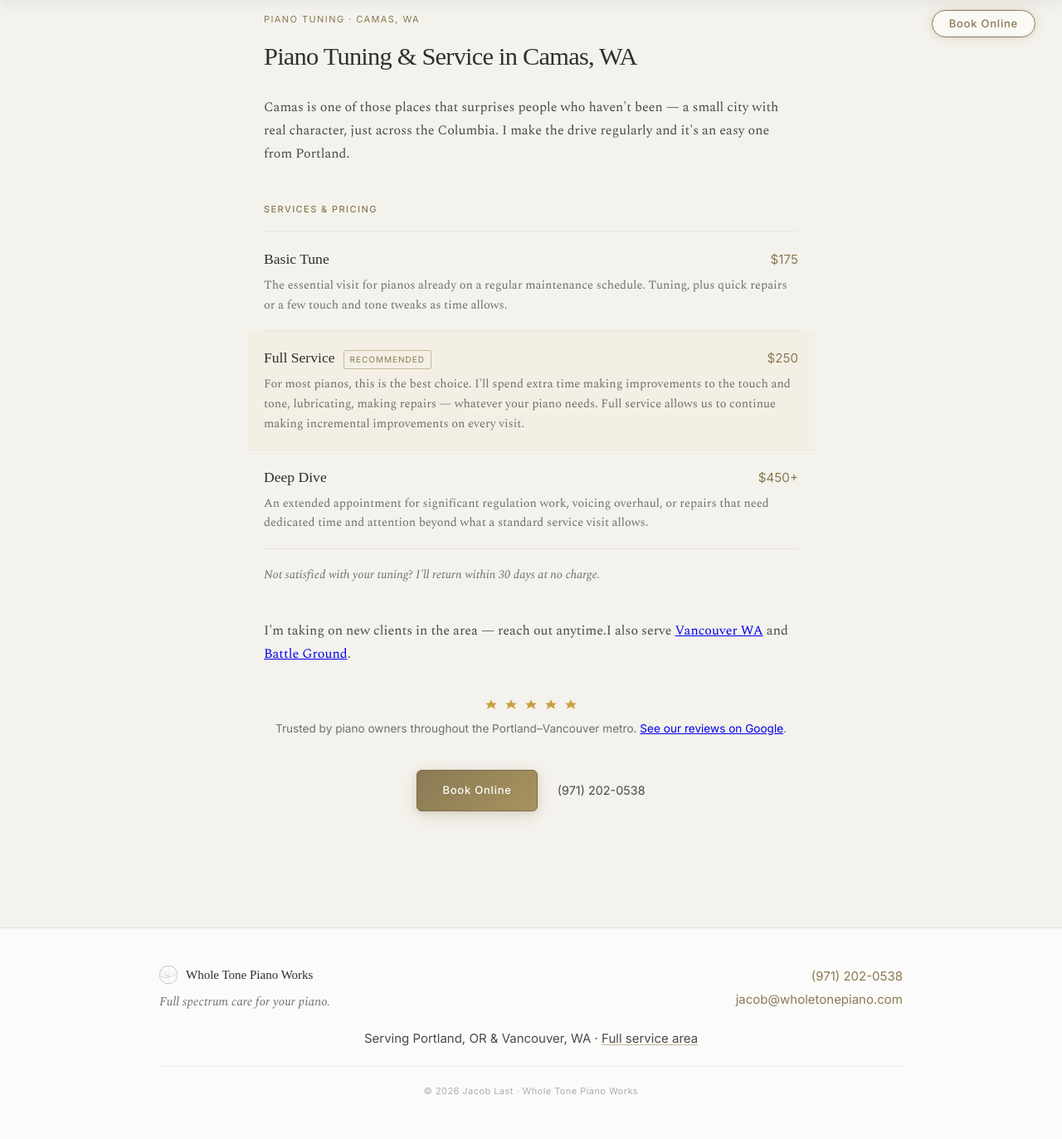
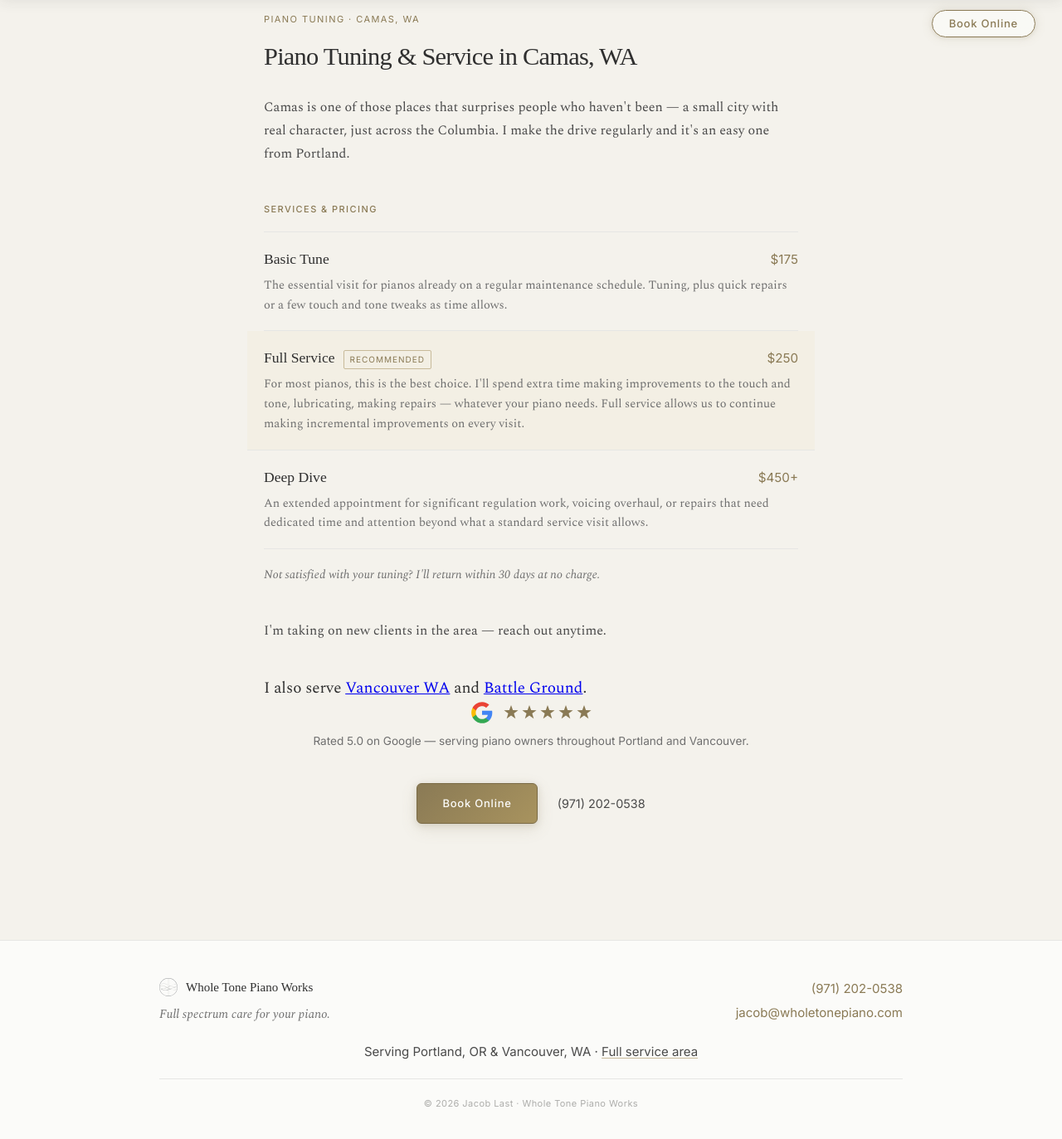
Before and after one commit to jacoblast/jacoblast.github.io, a Jekyll site: the page built from _locations/camas.md, in a window 1280 px wide and 1400 px high, scrolled down 185 px. Shown: the top 1373 px of the window at 83% size. Built offline with Jekyll 4.4.1, drawn with Linux system fonts in a browser that asks for light colours; some web fonts are replaced.

Commit message:
Update location trust strip with Google logo and separate neighbors paragraph
- Move neighbors links to separate paragraph with improved styling
- Replace generic stars with Google logo + accent-color stars (matching main page)
- Update trust strip text to 'Rated 5.0 on Google'
- Add .loc-trust-strip-top and .loc-trust-strip-google CSS classes
- Update .loc-neighbors styling for standalone paragraph

Co-Authored-By: Claude Haiku 4.5 <noreply@anthropic.com>

```diff
--- a/_layouts/location.html
+++ b/_layouts/location.html
@@ -55,26 +55,35 @@ layout: default
     </div>
     <p class="loc-guarantee reveal">Not satisfied with your tuning? I'll return within 30 days at no charge.</p>
 
-    <p class="loc-closing reveal">{{ page.closing }}
+    <p class="loc-closing reveal">{{ page.closing }}</p>
+
     {%- if page.neighbors %}
+    <p class="loc-neighbors reveal">I also serve
       {%- assign count = page.neighbors.size -%}
-      I also serve
       {%- for neighbor in page.neighbors %}
         <a href="/piano-tuning-{{ neighbor.slug }}/">{{ neighbor.name }}</a>
         {%- if forloop.last %}.{%- elsif count == 2 %} and {%- else %}, {%- if forloop.rindex == 2 %} and {%- endif -%}{%- endif %}
       {%- endfor %}
+    </p>
     {%- endif %}
-    </p>
 
     <div class="loc-trust-strip reveal">
-      <div class="loc-trust-strip-stars">
-        <svg viewBox="0 0 24 24" fill="none" xmlns="http://www.w3.org/2000/svg"><path d="M12 2L15.09 8.26H22L17.45 12.74L19.54 18.99L12 14.51L4.46 18.99L6.55 12.74L2 8.26H8.91L12 2Z" fill="#C8A040"/></svg>
-        <svg viewBox="0 0 24 24" fill="none" xmlns="http://www.w3.org/2000/svg"><path d="M12 2L15.09 8.26H22L17.45 12.74L19.54 18.99L12 14.51L4.46 18.99L6.55 12.74L2 8.26H8.91L12 2Z" fill="#C8A040"/></svg>
-        <svg viewBox="0 0 24 24" fill="none" xmlns="http://www.w3.org/2000/svg"><path d="M12 2L15.09 8.26H22L17.45 12.74L19.54 18.99L12 14.51L4.46 18.99L6.55 12.74L2 8.26H8.91L12 2Z" fill="#C8A040"/></svg>
-        <svg viewBox="0 0 24 24" fill="none" xmlns="http://www.w3.org/2000/svg"><path d="M12 2L15.09 8.26H22L17.45 12.74L19.54 18.99L12 14.51L4.46 18.99L6.55 12.74L2 8.26H8.91L12 2Z" fill="#C8A040"/></svg>
-        <svg viewBox="0 0 24 24" fill="none" xmlns="http://www.w3.org/2000/svg"><path d="M12 2L15.09 8.26H22L17.45 12.74L19.54 18.99L12 14.51L4.46 18.99L6.55 12.74L2 8.26H8.91L12 2Z" fill="#C8A040"/></svg>
+      <div class="loc-trust-strip-top">
+        <svg class="loc-trust-strip-google" viewBox="0 0 24 24" xmlns="http://www.w3.org/2000/svg" aria-hidden="true">
+          <path d="M22.56 12.25c0-.78-.07-1.53-.2-2.25H12v4.26h5.92c-.26 1.37-1.04 2.53-2.21 3.31v2.77h3.57c2.08-1.92 3.28-4.74 3.28-8.09z" fill="#4285F4"/>
+          <path d="M12 23c2.97 0 5.46-.98 7.28-2.66l-3.57-2.77c-.98.66-2.23 1.06-3.71 1.06-2.86 0-5.29-1.93-6.16-4.53H2.18v2.84C3.99 20.53 7.7 23 12 23z" fill="#34A853"/>
+          <path d="M5.84 14.09c-.22-.66-.35-1.36-.35-2.09s.13-1.43.35-2.09V7.07H2.18C1.43 8.55 1 10.22 1 12s.43 3.45 1.18 4.93l3.66-2.84z" fill="#FBBC05"/>
+          <path d="M12 5.38c1.62 0 3.06.56 4.21 1.64l3.15-3.15C17.45 2.09 14.97 1 12 1 7.7 1 3.99 3.47 2.18 7.07l3.66 2.84c.87-2.6 3.3-4.53 6.16-4.53z" fill="#EA4335"/>
+        </svg>
+        <div class="loc-trust-strip-stars" aria-hidden="true">
+          <svg viewBox="0 0 20 20" xmlns="http://www.w3.org/2000/svg"><path d="M10 0L12.4 6.7L19.5 6.9L13.8 11.2L15.9 18.1L10 14L4.1 18.1L6.2 11.2L0.5 6.9L7.6 6.7Z" fill="#8A7A55"/></svg>
+          <svg viewBox="0 0 20 20" xmlns="http://www.w3.org/2000/svg"><path d="M10 0L12.4 6.7L19.5 6.9L13.8 11.2L15.9 18.1L10 14L4.1 18.1L6.2 11.2L0.5 6.9L7.6 6.7Z" fill="#8A7A55"/></svg>
+          <svg viewBox="0 0 20 20" xmlns="http://www.w3.org/2000/svg"><path d="M10 0L12.4 6.7L19.5 6.9L13.8 11.2L15.9 18.1L10 14L4.1 18.1L6.2 11.2L0.5 6.9L7.6 6.7Z" fill="#8A7A55"/></svg>
+          <svg viewBox="0 0 20 20" xmlns="http://www.w3.org/2000/svg"><path d="M10 0L12.4 6.7L19.5 6.9L13.8 11.2L15.9 18.1L10 14L4.1 18.1L6.2 11.2L0.5 6.9L7.6 6.7Z" fill="#8A7A55"/></svg>
+          <svg viewBox="0 0 20 20" xmlns="http://www.w3.org/2000/svg"><path d="M10 0L12.4 6.7L19.5 6.9L13.8 11.2L15.9 18.1L10 14L4.1 18.1L6.2 11.2L0.5 6.9L7.6 6.7Z" fill="#8A7A55"/></svg>
+        </div>
       </div>
-      <p class="loc-trust-strip-text reveal">Trusted by piano owners throughout the Portland–Vancouver metro. <a href="https://www.google.com/search?q=Whole+Tone+Piano+Works">See our reviews on Google</a>.</p>
+      <p class="loc-trust-strip-text reveal">Rated 5.0 on Google — serving piano owners throughout Portland and Vancouver.</p>
     </div>
 
     <div class="loc-cta reveal">
--- a/styles.css
+++ b/styles.css
@@ -1519,31 +1519,31 @@ footer {
   text-decoration: none;
 }
 .loc-cta-phone:hover { color: #2F2F2F; }
-.loc-neighbors {
-  font-family: 'Inter', sans-serif;
-  font-size: 0.8rem;
-  color: #8A7A55;
-  border-top: 1px solid #E6E6E4;
-  padding-top: 20px;
-  letter-spacing: 0.03em;
-}
-.loc-neighbors a { color: #8A7A55; text-decoration: underline; text-underline-offset: 2px; }
-.loc-neighbors a:hover { color: #6A5A35; }
 .loc-trust-strip {
   text-align: center;
   margin-bottom: 40px;
   padding: 0;
 }
-.loc-trust-strip-stars {
+.loc-trust-strip-top {
   display: flex;
   align-items: center;
   justify-content: center;
-  gap: 8px;
+  gap: 12px;
   margin-bottom: 10px;
 }
+.loc-trust-strip-google {
+  width: 28px;
+  height: 28px;
+  flex-shrink: 0;
+}
+.loc-trust-strip-stars {
+  display: flex;
+  align-items: center;
+  gap: 4px;
+}
 .loc-trust-strip-stars svg {
-  width: 16px;
-  height: 16px;
+  width: 18px;
+  height: 18px;
 }
 .loc-trust-strip-text {
   font-family: 'Inter', sans-serif;
```
Also changed, not shown: extract-logo-paths.mjs (added, +115 -0 lines), flyer-spring-2026.html (added, +404 -0 lines), images/internal/piano-key-flowers2.JPG (added), images/old/ChatGPT Image Feb 8, 2026, 01_35_35 PM.png (added), images/old/ChatGPT Image Feb 8, 2026, 01_35_39 PM.png (added), images/old/logo curves.png (added), images/old/wholetonelogo.png (added), 5 other files.
